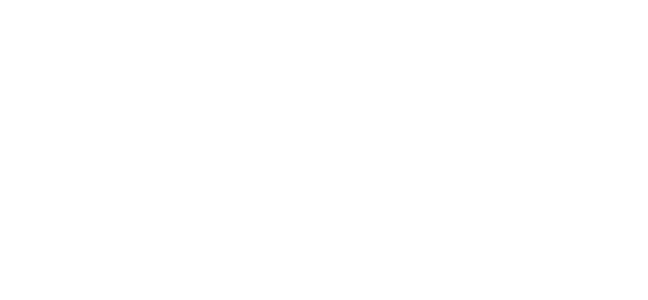
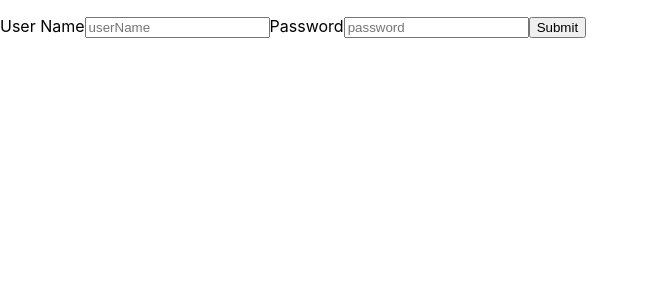
Before and after one commit to datnguyendv/Web_Credit_Card_Bank, a React (Create React App) app in the folder frontend/: page /login in a window 1280 px wide. Shown: the top 300 px of the page, without its empty margins (0-648 px from the left). Built offline with nearby package versions, Linux system fonts and the light colour scheme.

Commit message:
done setup

```diff
--- a/frontend/package.json
+++ b/frontend/package.json
@@ -19,7 +19,7 @@
     "react": "^17.0.2",
     "react-dom": "^17.0.2",
     "react-redux": "^7.2.0",
-    "react-router-dom": "^6.0.2",
+    "react-router-dom": "6",
     "react-scripts": "4.0.3",
     "reactstrap": "^9.0.1",
     "typescript": "~4.1.5"
--- a/frontend/src/App.tsx
+++ b/frontend/src/App.tsx
@@ -2,11 +2,14 @@ import React from 'react';
 import { Provider } from 'react-redux';
 import { store } from './app/store';
 import Main from './features/Main';
+import { BrowserRouter } from 'react-router-dom';
 
 const App: React.FC = () => {
   return(
     <Provider store = {store}>
-      <Main/>
+      <BrowserRouter>
+        <Main/>
+      </BrowserRouter>
     </Provider>
   )
 }
--- a/frontend/src/app/store.ts
+++ b/frontend/src/app/store.ts
@@ -1,9 +1,11 @@
 import { configureStore, ThunkAction, Action } from '@reduxjs/toolkit';
 import counterReducer from '../features/counter/counterSlice';
+import loginReducer from '../features/auth/login/login-slice';
 
 export const store = configureStore({
   reducer: {
     counter: counterReducer,
+    login: loginReducer
   },
 });
 
--- a/frontend/src/features/Main.tsx
+++ b/frontend/src/features/Main.tsx
@@ -1,11 +1,27 @@
-import react from 'react'
+import React from 'react'
+// import { AuthScreen } from './auth/Main';
+import { Outlet, BrowserRouter, Route, Routes, Link, useLocation, useNavigate, Navigate } from 'react-router-dom';
+import { Login, Register } from './auth';
 
 const Main: React.FC = () => {
-    return(
-        <p>
+    return (
+          <Routes>
+            <Route element={<Layout />}>
+              <Route path="/" element = {<Register/>} />
+              <Route path="/login" element={<Login />} />
+            </Route>
+          </Routes>
+      );
+    }
 
-        </p>
-    )
-}
+    function Layout() {
+      return (
+        <div>
+          {/* <AuthStatus /> */}
+          <Outlet />
+        </div>
+      );
+    }
+
 
 export default Main;
--- /dev/null
+++ b/frontend/src/features/auth/index.ts
@@ -0,0 +1,2 @@
+export * from './login/login'
+export * from './register/register'
--- /dev/null
+++ b/frontend/src/features/auth/login/login-slice.ts
@@ -0,0 +1,33 @@
+import { createSlice, PayloadAction } from "@reduxjs/toolkit"
+import { RootState } from "../../../app/store";
+
+
+export interface loginState {
+    userName: string,
+    password: string
+}
+
+const initialState: loginState = {
+    userName: "",
+    password: ""
+}
+
+export const loginSlice = createSlice({
+    name: 'login',
+    initialState,
+    reducers: {
+        setInfo: (state, action: PayloadAction<loginState>) => {
+            state.userName = action.payload.userName;
+            state.password = action.payload.password;
+        }
+
+    }
+})
+
+export const { reducer, actions } = loginSlice;
+
+export const { setInfo } = actions;
+
+export const selectLoginState = (state: RootState) => state.login;
+
+export default reducer;
--- /dev/null
+++ b/frontend/src/features/auth/login/login.tsx
@@ -0,0 +1,34 @@
+import React from 'react';
+import { useAppDispatch, useAppSelector } from '../../../app/hooks';
+import { loginState, selectLoginState, setInfo } from './login-slice';
+import { Formik, Form, Field  } from 'formik';
+
+export const Login: React.FC = () => {
+    const loginInfor: loginState = useAppSelector(selectLoginState);
+    const initialValues = { firstName: '' };
+    const dispatch = useAppDispatch();
+
+    return(
+        <div>
+            <p>{loginInfor.userName}</p>
+            <p>{loginInfor.password}</p>
+            <Formik
+            initialValues={loginInfor}
+            onSubmit={(values, actions) => {
+            dispatch(setInfo({
+                userName: values.userName,
+                password: values.password
+            }));
+            }}>
+                <Form>
+                    <label htmlFor="userName">User Name</label>
+                    <Field id="userName" name="userName" placeholder="userName" />
+                    <label htmlFor="password">Password</label>
+                    <Field id="password" name="password" placeholder="password" />
+                    <button type="submit">Submit</button>
+                </Form>
+            </Formik>
+        </div>
+
+        )
+    }
--- /dev/null
+++ b/frontend/src/features/auth/register/register.tsx
@@ -0,0 +1,14 @@
+import React from 'react'
+
+export class Register extends React.Component {
+    constructor(props:any) {
+        super(props)
+    }
+    render() {
+        return(
+            <p>
+                Register
+            </p>
+        )
+    }
+}
```
Also changed, not shown: frontend/src/api/axios-client.ts (+22 -0 lines), 2 other files (tests, documents, lock files or other folders).
